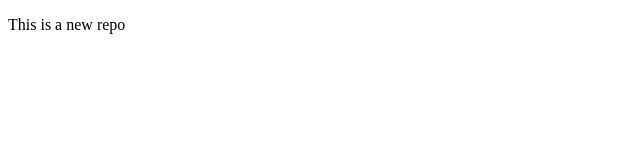
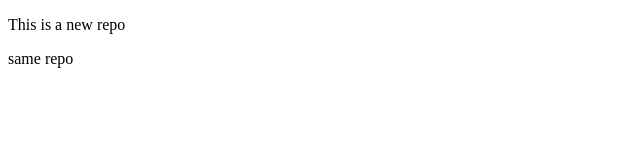
Before and after one commit to bitturohit/localRepo, a plain HTML site: page index.html in a window 1280 px wide. Shown: the full height of the page, 0-640 px from the left. Drawn offline with Linux system fonts and the light colour scheme.

Commit message:
add new feature

```diff
--- a/index.html
+++ b/index.html
@@ -6,5 +6,6 @@
 </head>
 <body>
     <p>This is a new repo</p>
+    <p>same repo</p>
 </body>
 </html>
```
